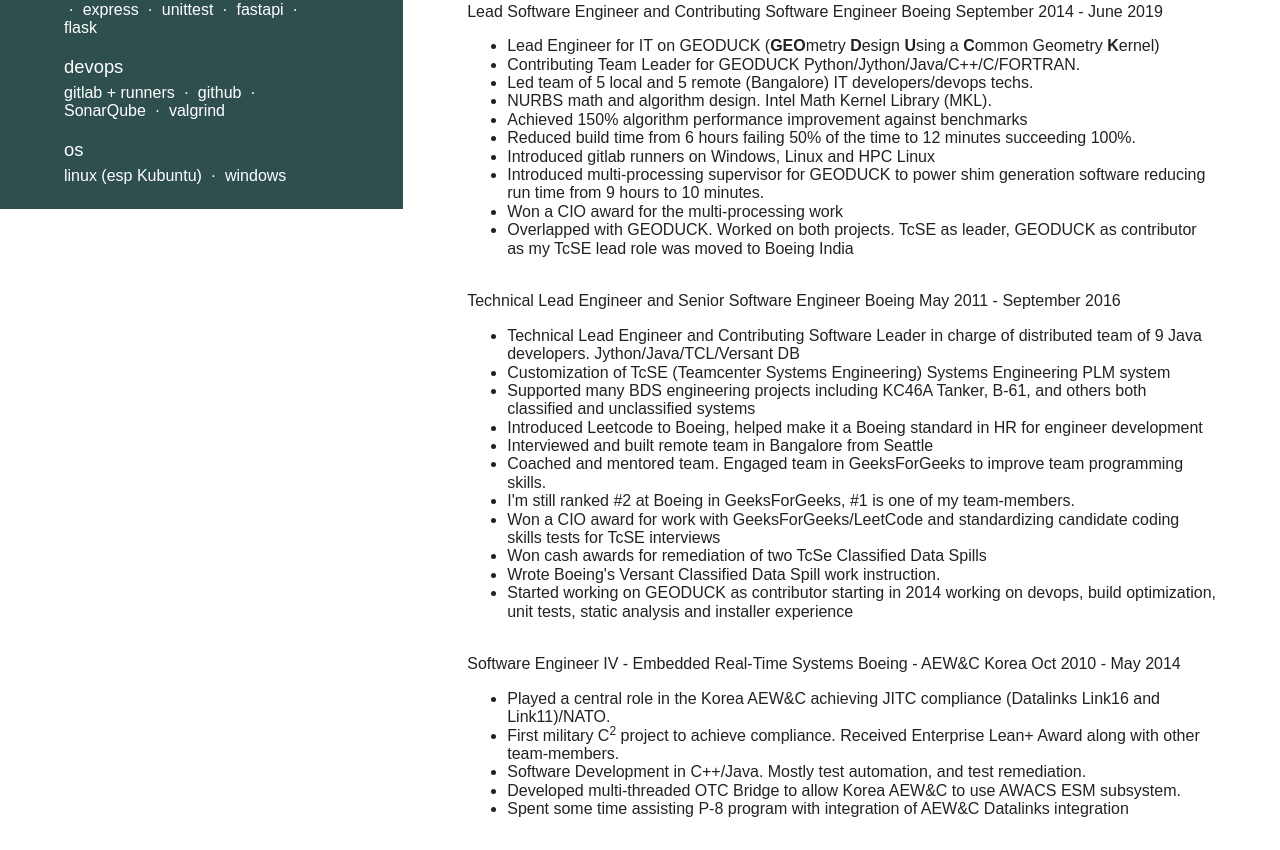
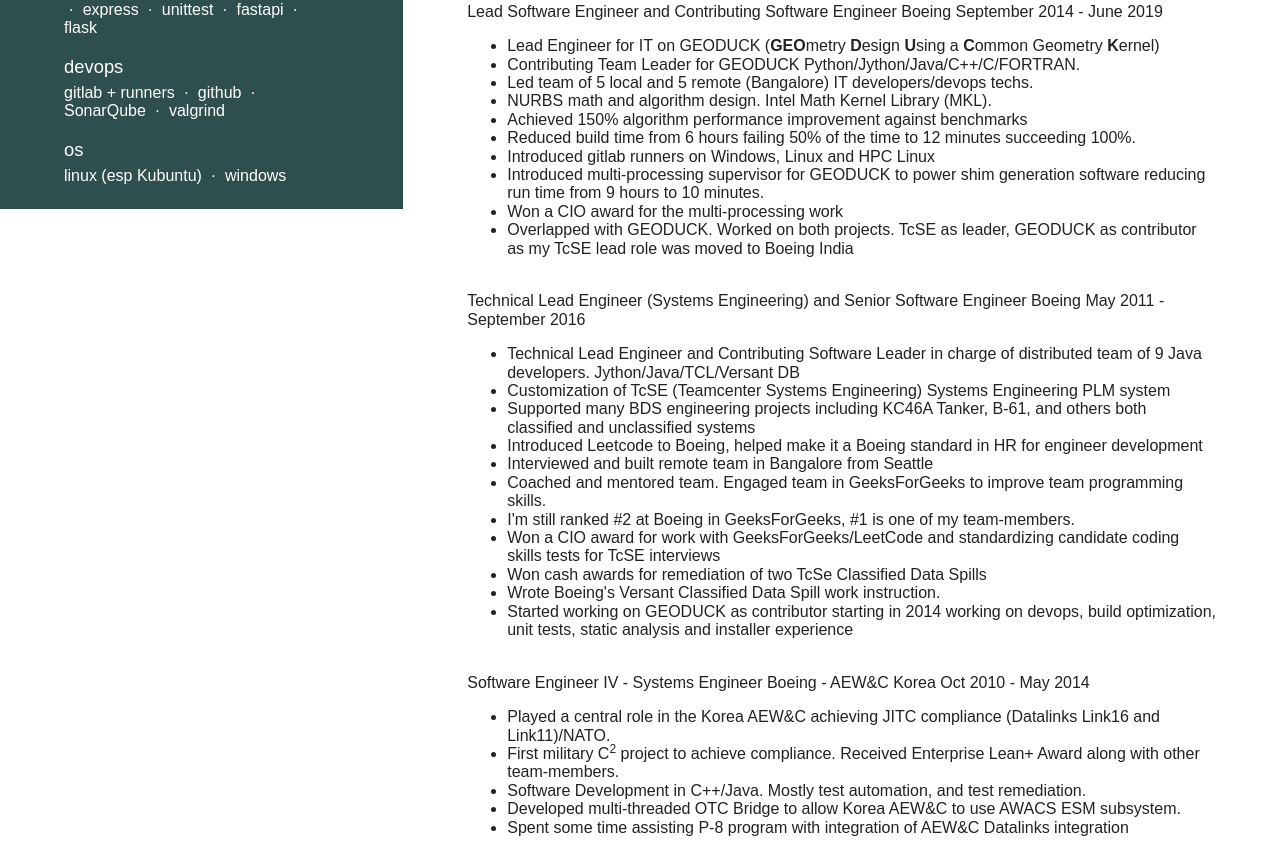
Before and after one commit to pflagerd/pflagerd.github.io, a website built with Parcel: page index.html in a window 1280 px wide. Shown: the part 591-1441 px from the top of the page. Built offline with nearby package versions, Linux system fonts and the light colour scheme.

Commit message:
progress

```diff
--- a/index.html
+++ b/index.html
@@ -249,7 +249,7 @@
     </work-history>
     <br>
     <work-history>
-      <position-title>Technical Lead Engineer and Senior Software Engineer</position-title>
+      <position-title>Technical Lead Engineer (Systems Engineering) and Senior Software Engineer</position-title>
       <company>Boeing</company>
       <date-span>May 2011 - September 2016</date-span>
       <ul>
@@ -268,7 +268,7 @@
     </work-history>
     <br>
     <work-history>
-      <position-title>Software Engineer IV - Embedded Real-Time Systems</position-title>
+      <position-title>Software Engineer IV - Systems Engineer</position-title>
       <company>Boeing - AEW&C Korea</company>
       <date-span>Oct 2010 - May 2014</date-span>
       <ul>
```
